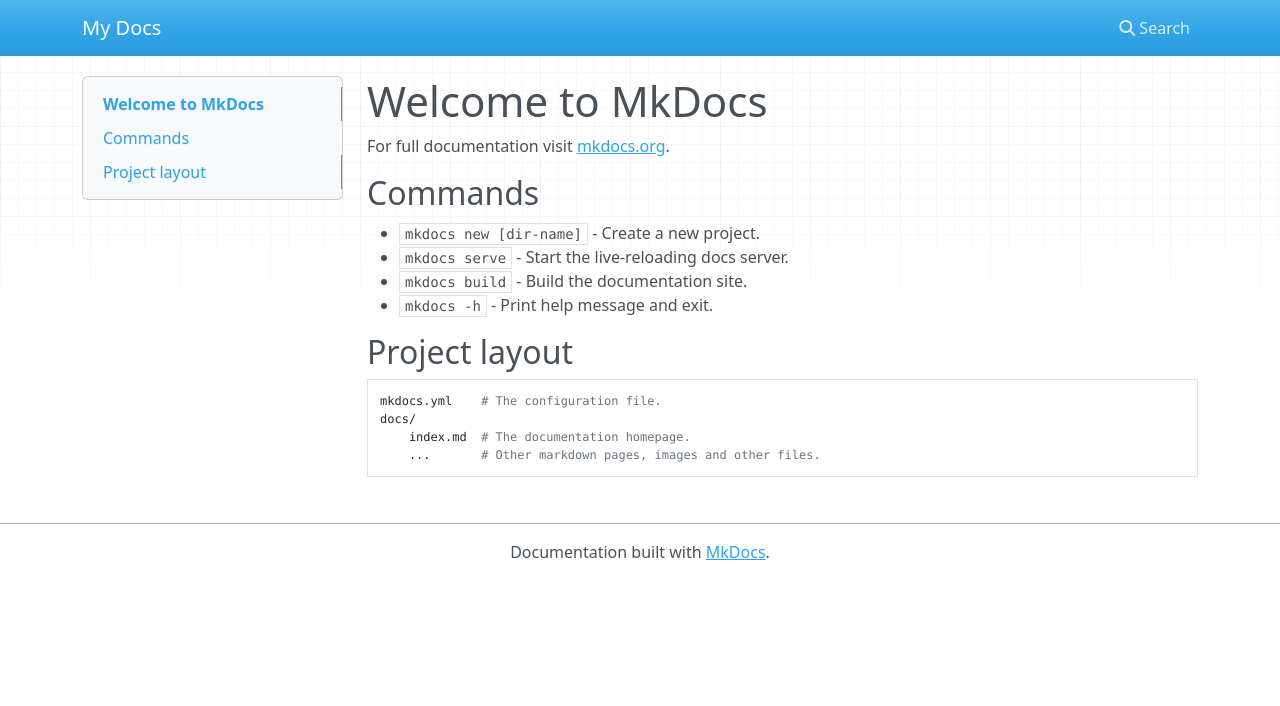
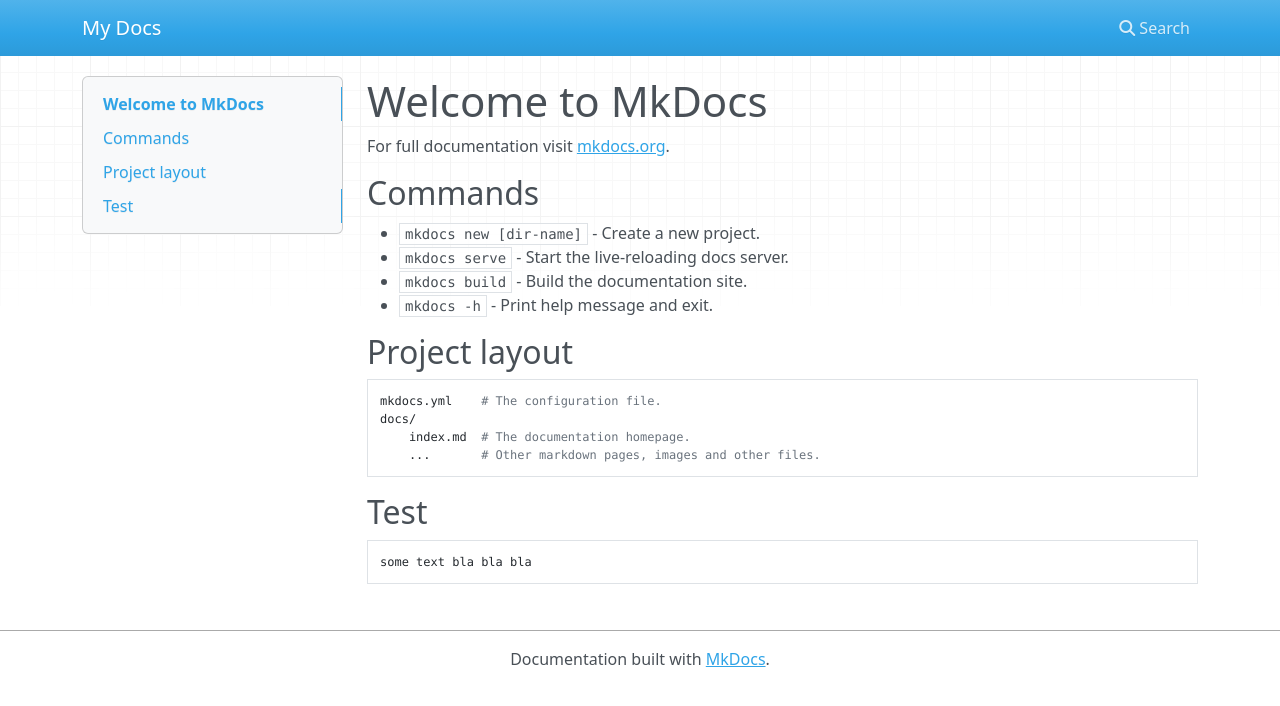
Before and after one commit to aggromarus/Markdown-mkdocs, an MkDocs documentation site: the page built from docs/index.md, in a window 1280 px wide. Shown: the top 706 px of the page. Built offline with MkDocs 1.6.1, drawn with Linux system fonts in a browser that asks for light colours; nearby versions of some CDN libraries.

Commit message:
тест на автоматизацию

```diff
--- a/docs/index.md
+++ b/docs/index.md
@@ -15,3 +15,7 @@
     docs/
         index.md  # The documentation homepage.
         ...       # Other markdown pages, images and other files.
+
+## Test
+
+    some text bla bla bla
```
